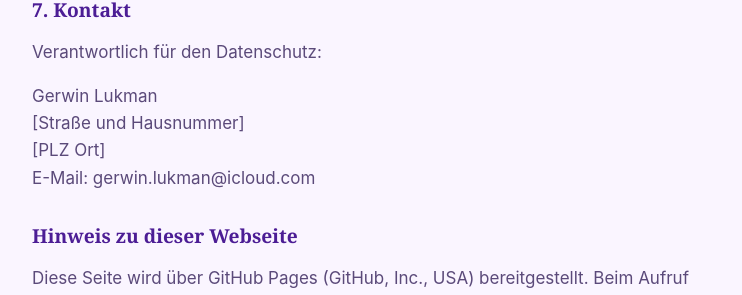
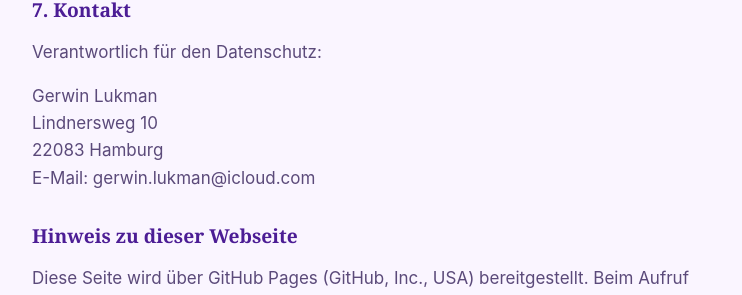
Before and after one commit to myuqa22/handvoll-legal, a Jekyll site: the page built from datenschutz.md, in a window 1280 px wide. Shown: the part 1673-1968 px from the top of the page, without its empty margins (268-1010 px from the left). Built offline with Jekyll 4.4.1, drawn with Linux system fonts in a browser that asks for light colours.

Commit message:
Anschrift ergänzt
Co-Authored-By: Claude Opus 5.5 <noreply@anthropic.com>

```diff
--- a/datenschutz.md
+++ b/datenschutz.md
@@ -46,8 +46,8 @@ Außerdem kannst du dich bei einer Datenschutz-Aufsichtsbehörde beschweren (Art
 Verantwortlich für den Datenschutz:
 
 Gerwin Lukman
-[Straße und Hausnummer]
-[PLZ Ort]
+Lindnersweg 10
+22083 Hamburg
 E-Mail: gerwin.lukman@icloud.com
 
 ## Hinweis zu dieser Webseite
```
